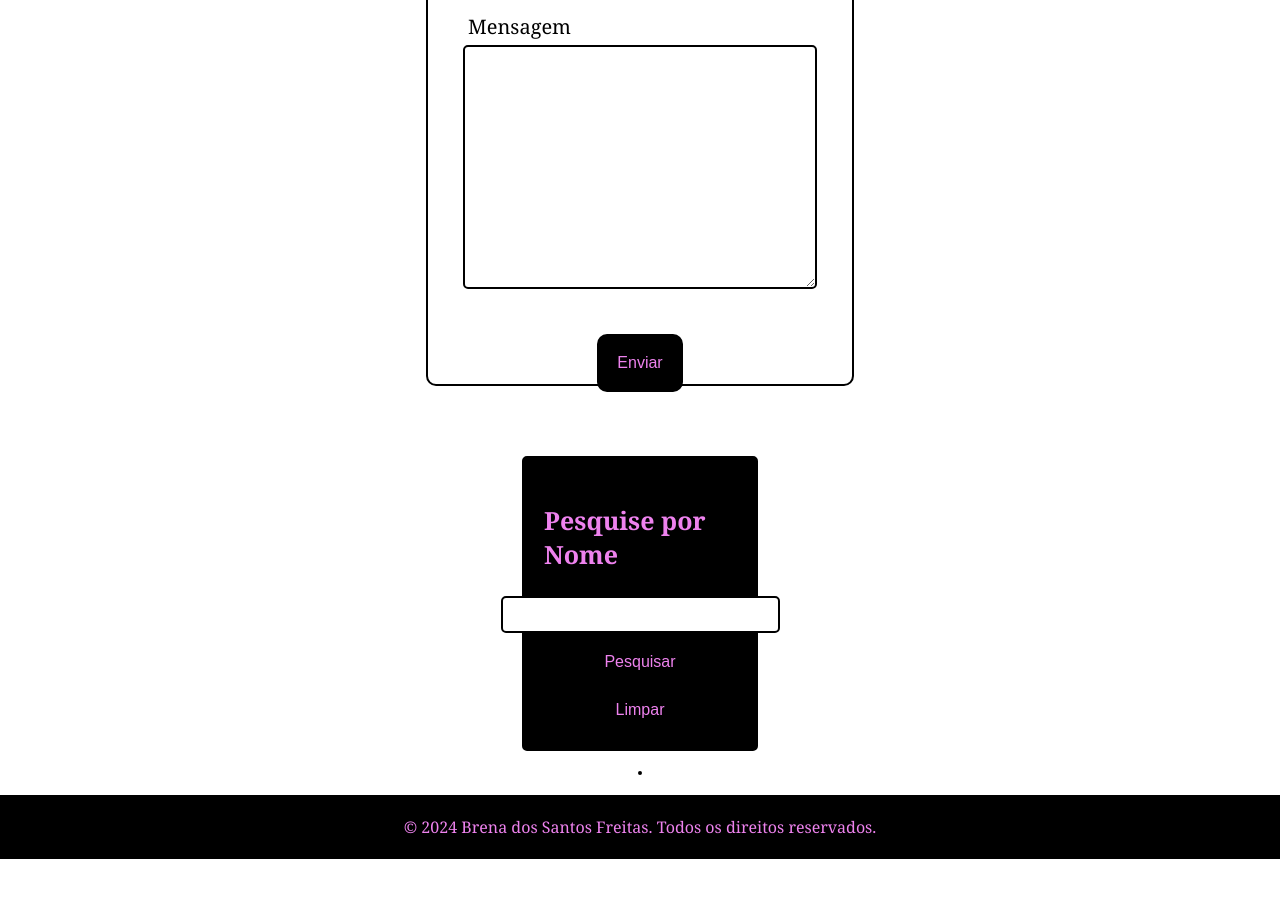
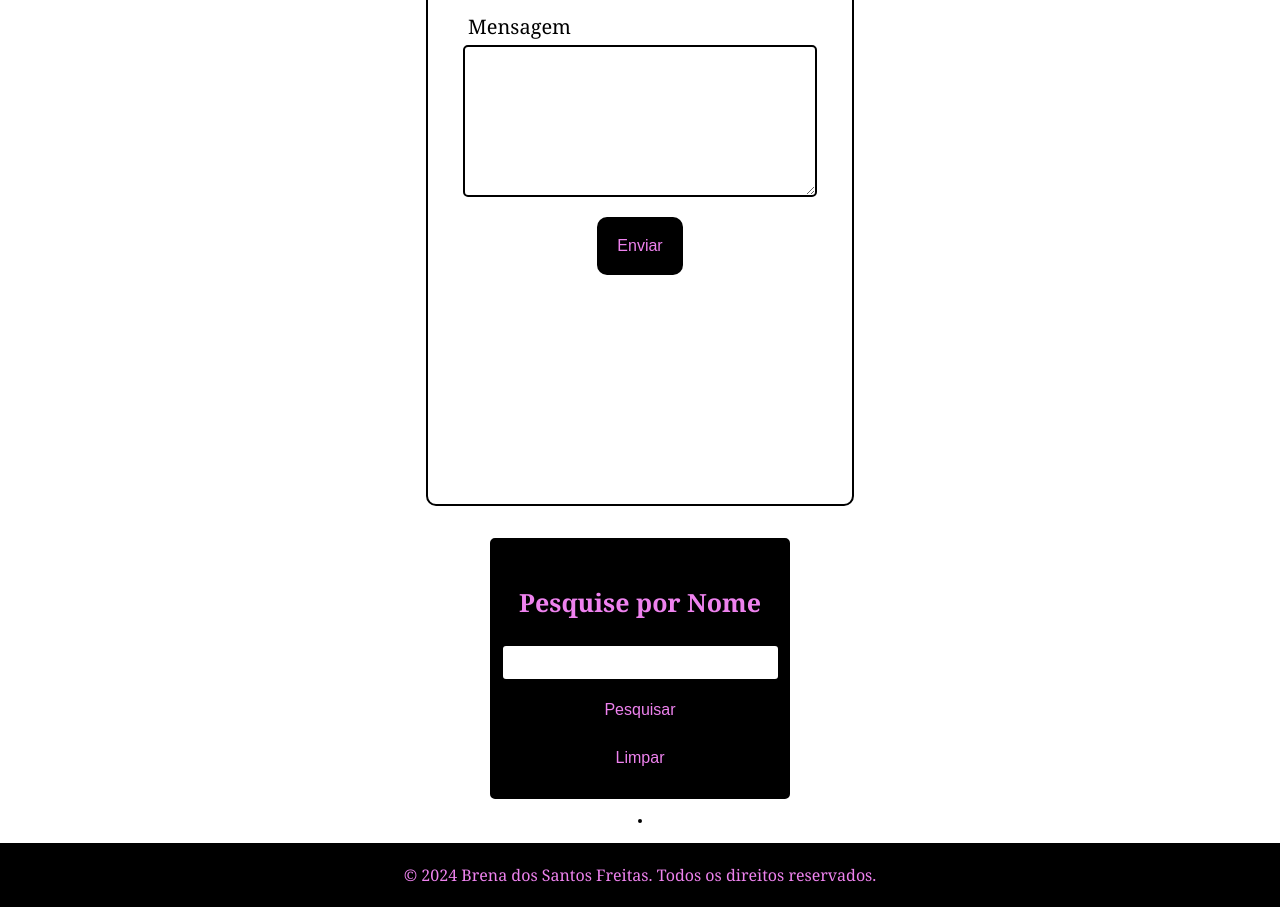
Before and after one commit to BrenaFreitas/portfolio, a plain HTML site: page contatar.html in a window 1280 px wide. Shown: the part 480-1387 px from the top of the page. Before the commit the page ends 1339 px from the top, so only its background shows below. Drawn offline with Linux system fonts and the light colour scheme.

Commit message:
Ajustando css.

```diff
--- a/contatar.html
+++ b/contatar.html
@@ -37,7 +37,7 @@
 
             <div class="dados">
                 <label for="mensagem">Mensagem</label>
-                <textarea name="mensagem" id="mensagem" rows="10" cols="50"></textarea>
+                <textarea name="mensagem" id="mensagem" rows="6" cols="50"></textarea>
 
             </div>
 
--- a/css/contatar.css
+++ b/css/contatar.css
@@ -74,7 +74,7 @@ main{
 
     border: 2px solid black;
 
-    height: 80vh;
+    height: 95vh;
 
     width: 30vw;
 
@@ -86,6 +86,7 @@ main{
 .form-contatar h2{
 
     text-align: center;
+
 }
 
 .container-botao{
@@ -145,7 +146,7 @@ label{
 
     position: relative;
 
-    top: 30px;
+    top: 5px;
 
     cursor: pointer;
 }
@@ -198,13 +199,13 @@ ul{
     display: flex;
     flex-direction: column;
     align-items: center;
-    margin-top: 70px;
+    margin-top: 2rem;
     border: 2px solid black;
     border-radius: 5px;
     padding: 20px;
     background-color: black;
     color: violet;
-    width: 15vw;
+    width: 20vw;
 
 
 }
@@ -218,6 +219,12 @@ ul{
     background-color: black;
     color: violet;
     border-radius: 10px;
+    width: 20vw;
+}
+
+.botao-limpar:hover, .botao-pesquisar:hover{
+    background-color: violet;
+    color: black;
 }
 
 h3{
```
Also changed, not shown: index.html (+1 -1 lines).
